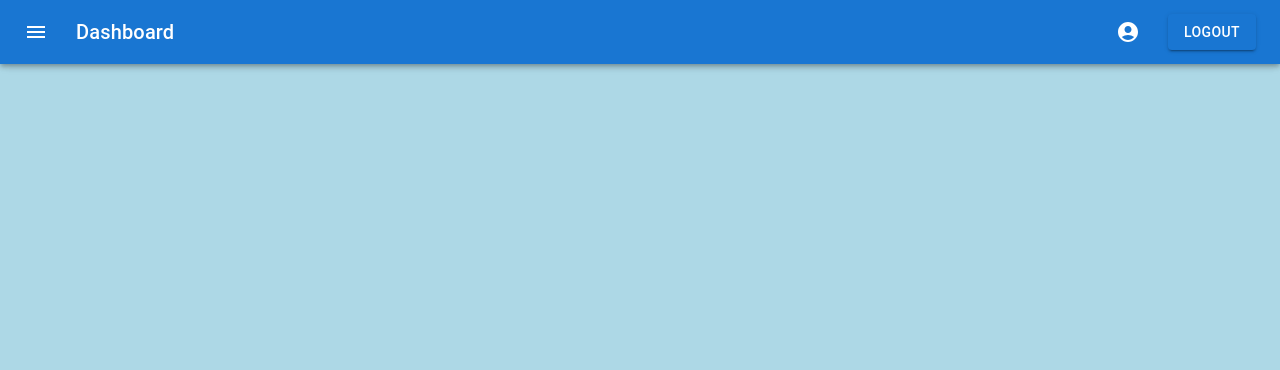
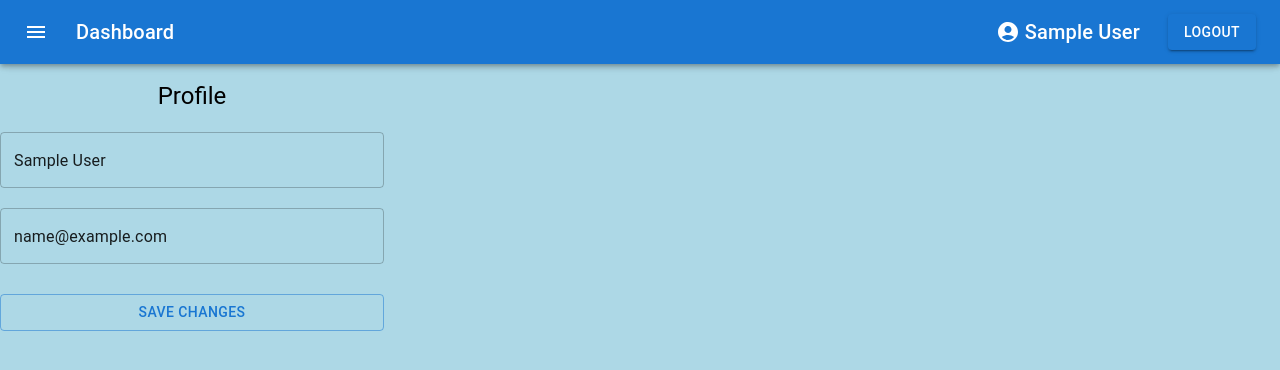
Before and after one commit to shreyusmehra/ims_project, a React (Create React App) app in the folder client/: page /profile in a window 1280 px wide. Shown: the top 370 px of the page. Built offline with nearby package versions, Linux system fonts and the light colour scheme; sample sign-in values are in the browser's storage.

Commit message:
Created Profile page and fixed minor bugs

```diff
--- a/client/src/components/InventoryContainer.js
+++ b/client/src/components/InventoryContainer.js
@@ -1,6 +1,9 @@
 import { useAppContext } from "../context/appContext";
 import { useEffect } from "react";
 import Inventory from "./Inventory";
+import { Typography } from "@mui/material";
+import PageBtnContainer from "./PageBtnContainer";
+import Loading from "./Loading";
 
 const InventoryContainer = () => {
   const {
@@ -22,7 +25,17 @@ const InventoryContainer = () => {
   }, [page, search, searchStatus, searchType, sort]);
 
   if (isLoading) {
-    return <div>Loading...</div>;
+    return (
+      <div
+        style={{
+          display: "flex",
+          justifyContent: "center",
+          alignItems: "center",
+        }}
+      >
+        <Loading />
+      </div>
+    );
   }
 
   if (inventory.length === 0) {
--- /dev/null
+++ b/client/src/components/Loading.js
@@ -0,0 +1,12 @@
+import CircularProgress from "@mui/material/CircularProgress";
+import Box from "@mui/material/Box";
+
+const Loading = () => {
+  return (
+    <Box sx={{ display: "flex" }}>
+      <CircularProgress size={"60px"} />
+    </Box>
+  );
+};
+
+export default Loading;
--- a/client/src/components/Navbar.js
+++ b/client/src/components/Navbar.js
@@ -6,10 +6,25 @@ import Button from "@mui/material/Button";
 import IconButton from "@mui/material/IconButton";
 import MenuIcon from "@mui/icons-material/Menu";
 import AccountCircleIcon from "@mui/icons-material/AccountCircle";
+import Menu from "@mui/material/Menu";
+import MenuItem from "@mui/material/MenuItem";
 import { useAppContext } from "../context/appContext";
+import { useState } from "react";
+import { Link } from "react-router-dom";
 
 const Navbar = () => {
-  const { logoutUser } = useAppContext();
+  const { logoutUser, user } = useAppContext();
+
+  const [anchorEl, setAnchorEl] = useState(null);
+
+  const open = Boolean(anchorEl);
+  const handleClick = (event) => {
+    setAnchorEl(event.currentTarget);
+  };
+
+  const handleClose = () => {
+    setAnchorEl(null);
+  };
 
   return (
     <Box sx={{ flexGrow: 1 }}>
@@ -27,15 +42,41 @@ const Navbar = () => {
           <Typography variant="h6" component="div" sx={{ flexGrow: 1 }}>
             Dashboard
           </Typography>
-          {/* add a search field */}
+          <div>
             <IconButton
               size="large"
               color="inherit"
               aria-label="menu"
               sx={{ mr: 2 }}
+              onClick={handleClick}
             >
               <AccountCircleIcon />
+              <Typography
+                variant="h6"
+                component="div"
+                sx={{ flexGrow: 1 }}
+                style={{ margin: "0px 0px 0px 5px" }}
+              >
+                {user.name}
+              </Typography>
             </IconButton>
+            <Menu
+              id="basic-menu"
+              anchorEl={anchorEl}
+              open={open}
+              onClose={handleClose}
+              MenuListProps={{
+                "aria-labelledby": "basic-button",
+              }}
+            >
+              <Link
+                to={"/profile"}
+                style={{ textDecoration: "none", color: "#000" }}
+              >
+                <MenuItem onClick={handleClose}>Profile</MenuItem>
+              </Link>
+            </Menu>
+          </div>
           <Button variant="contained" onClick={logoutUser}>
             Logout
           </Button>
--- a/client/src/components/PageBtnContainer.js
+++ b/client/src/components/PageBtnContainer.js
@@ -36,12 +36,20 @@ const PageBtnContainer = () => {
         alignItems: "center",
       }}
     >
-      <Button variant="standard" onClick={prevPage}>
+      <Button
+        variant="standard"
+        onClick={prevPage}
+        disabled={page === 1 ? true : false}
+      >
         <NavigateBeforeIcon />
         prev
       </Button>
-      <div style={{ fontWeight: "bold" }}>{page}</div>
-      <Button variant="standard" onClick={nextPage}>
+      <div style={{ fontWeight: "bold" }}>Page {page}</div>
+      <Button
+        variant="standard"
+        onClick={nextPage}
+        disabled={numOfPages === page ? true : false}
+      >
         next
         <NavigateNextIcon />
       </Button>
--- a/client/src/pages/Profile.js
+++ b/client/src/pages/Profile.js
@@ -1,4 +1,66 @@
+import { useAppContext } from "../context/appContext";
+import { useState } from "react";
+import AlertComponent from "../components/Alert";
+import TextField from "@mui/material/TextField";
+import { Button, Typography } from "@mui/material";
+
 const Profile = () => {
-  return <div>Profile</div>;
+  const { user, showAlert, displayAlert, updateUser, isLoading } =
+    useAppContext();
+
+  const [name, setName] = useState(user?.name);
+  const [email, setEmail] = useState(user?.email);
+
+  const handleSubmit = (e) => {
+    e.preventDefault();
+    if (!name || !email) {
+      displayAlert();
+      return;
+    }
+    updateUser({ name, email });
+  };
+  return (
+    <div
+      style={{
+        margin: "80px 0px 0px 0px ",
+        display: "flex",
+        flexDirection: "column",
+        flexWrap: "wrap",
+        width: "30%",
+      }}
+    >
+      <Typography
+        variant="h5"
+        component="div"
+        sx={{ flexGrow: 1 }}
+        style={{ textAlign: "center" }}
+      >
+        Profile
+      </Typography>
+      {showAlert && <AlertComponent />}
+      <TextField
+        value={name}
+        placeholder="Name"
+        variant="outlined"
+        onChange={(e) => setName(e.target.value)}
+        style={{ margin: "20px 0px 10px 0px" }}
+      />
+      <TextField
+        value={email}
+        placeholder="Email"
+        variant="outlined"
+        onChange={(e) => setEmail(e.target.value)}
+        style={{ margin: "10px 0px 10px 0px" }}
+      />
+      <Button
+        variant="outlined"
+        disabled={isLoading}
+        onClick={handleSubmit}
+        style={{ margin: "20px 0px 0px 0px" }}
+      >
+        {isLoading ? "Please wait ..." : "Save Changes"}
+      </Button>
+    </div>
+  );
 };
 export default Profile;
```
Also changed, not shown: 1 other file (tests, documents, lock files or other folders). Lines whose indentation alone changed are shown as unchanged.
